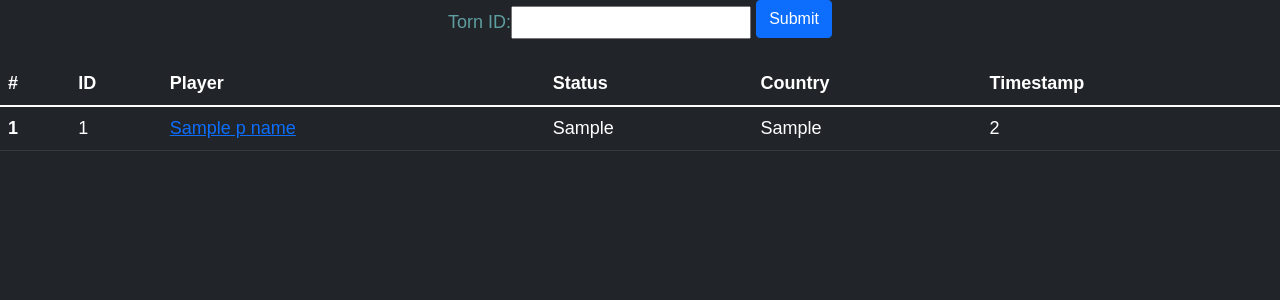
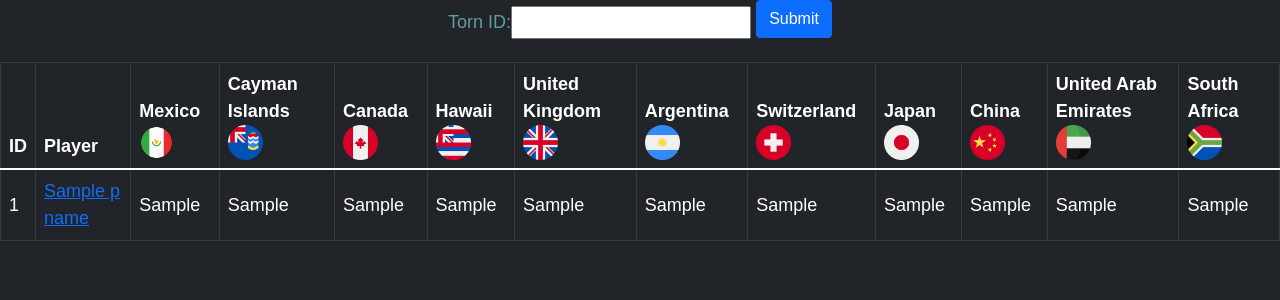
Before and after one commit to Decoy7/TornProject, a Flask app: template templates/leaderboard.html in a window 1280 px wide. Shown: the part 59-359 px from the top of the page. Run offline with Flask 2, Linux system fonts and the light colour scheme; the template is opened without the code that fills it: most values are stand-ins (such as "Sample title", 1, 10 or a date in 2020).

Commit message:
For single person leaderboard

```diff
--- a/templates/leaderboard.html
+++ b/templates/leaderboard.html
@@ -12,34 +12,41 @@
     </form>
 </center>
 
-<table class="table table-dark align-middle">
+
+<table class="table table-dark align-middle table-bordered">
     <thead>
         <tr>
-            <th scope="col">#</th>
             <th scope="col">ID</th>
             <th scope="col">Player</th>
-            <th scope="col">Status</th>
-            <th scope="col">Country</th>
-            <th scope="col">Timestamp</th>
+            <th scope="col">Mexico <img src="/static/images/mexico.png" style="width: 35px; height: 35px;" /></th>
+            <th scope="col">Cayman Islands <img src="/static/images/cayman-islands.png" style="width: 35px; height: 35px;" /></th>
+            <th scope="col">Canada <img src="/static/images/canada.png" style="width: 35px; height: 35px;" /></th>
+            <th scope="col">Hawaii <img src="/static/images/hawaii.png" style="width: 35px; height: 35px;" /></th>
+            <th scope="col">United Kingdom <img src="/static/images/united-kingdom.png" style="width: 35px; height: 35px;" /></th>
+            <th scope="col">Argentina <img src="/static/images/argentina.png" style="width: 35px; height: 35px;" /></th>
+            <th scope="col">Switzerland <img src="/static/images/switzerland.png" style="width: 35px; height: 35px;" /></th>
+            <th scope="col">Japan <img src="/static/images/japan.png" style="width: 35px; height: 35px;" /></th>
+            <th scope="col">China <img src="/static/images/china.png" style="width: 35px; height: 35px;" /></th>
+            <th scope="col">United Arab Emirates <img src="/static/images/united-arab-emirates.png" style="width: 35px; height: 35px;" /></th>
+            <th scope="col">South Africa <img src="/static/images/south-africa.png" style="width: 35px; height: 35px;" /></th>
         </tr>
     </thead>
     <tbody>
-        {% set count = namespace(value=1) %}
-        {% for item in range(p_id | length) %}
         <tr>
-            <th scope="row">
-                {{ count.value }}
-                {% set count.value = count.value + 1 %}
-            </th>
-            <td>{{ p_id[item] }}</td>
-            <td><a href="https://www.torn.com/profiles.php?NID={{+p_id[item]}}" target="_blank">{{ p_name[item] }}</a>
-            </td>
-            <td>{{ p_status[item] }}</td>
-            <td>{{ p_country[item] }}</td>
-            <td>{{ p_timestamp[item] }}</td>
-
+            <td>{{ p_id }}</td>
+            <td><a href="https://www.torn.com/profiles.php?NID={{p_name}}" target="_blank">{{ p_name }}</a></td>
+            <td>{{ p_mexico }}</td>
+            <td>{{ p_ci }}</td>
+            <td>{{ p_canada }}</td>
+            <td>{{ p_hawaii }}</td>
+            <td>{{ p_uk }}</td>
+            <td>{{ p_argentina }}</td>
+            <td>{{ p_switzerland }}</td>
+            <td>{{ p_japan }}</td>
+            <td>{{ p_china }}</td>
+            <td>{{ p_uae }}</td>
+            <td>{{ p_sa }}</td>
         </tr>
-        {% endfor %}
 
     </tbody>
 </table>
```
